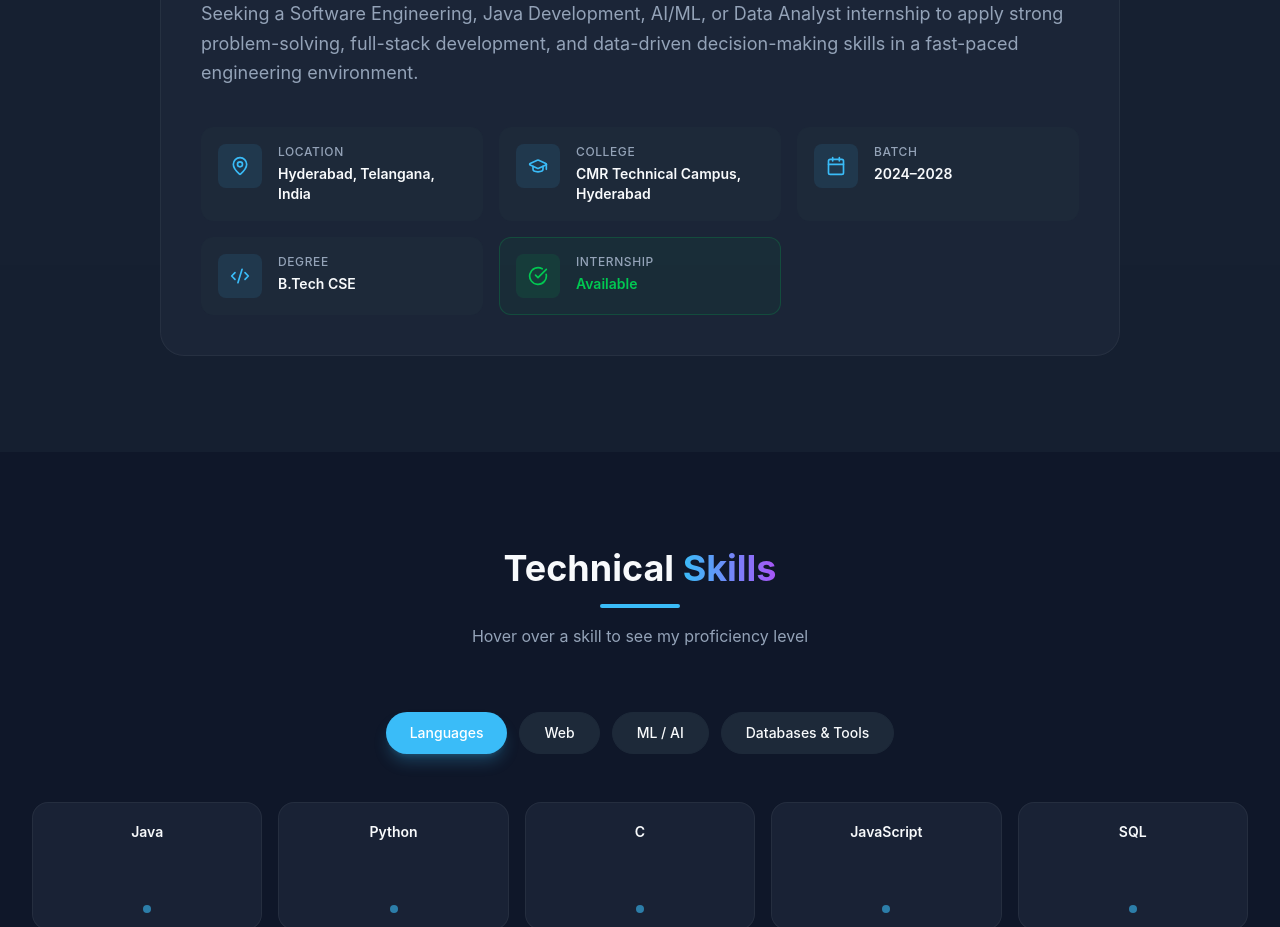
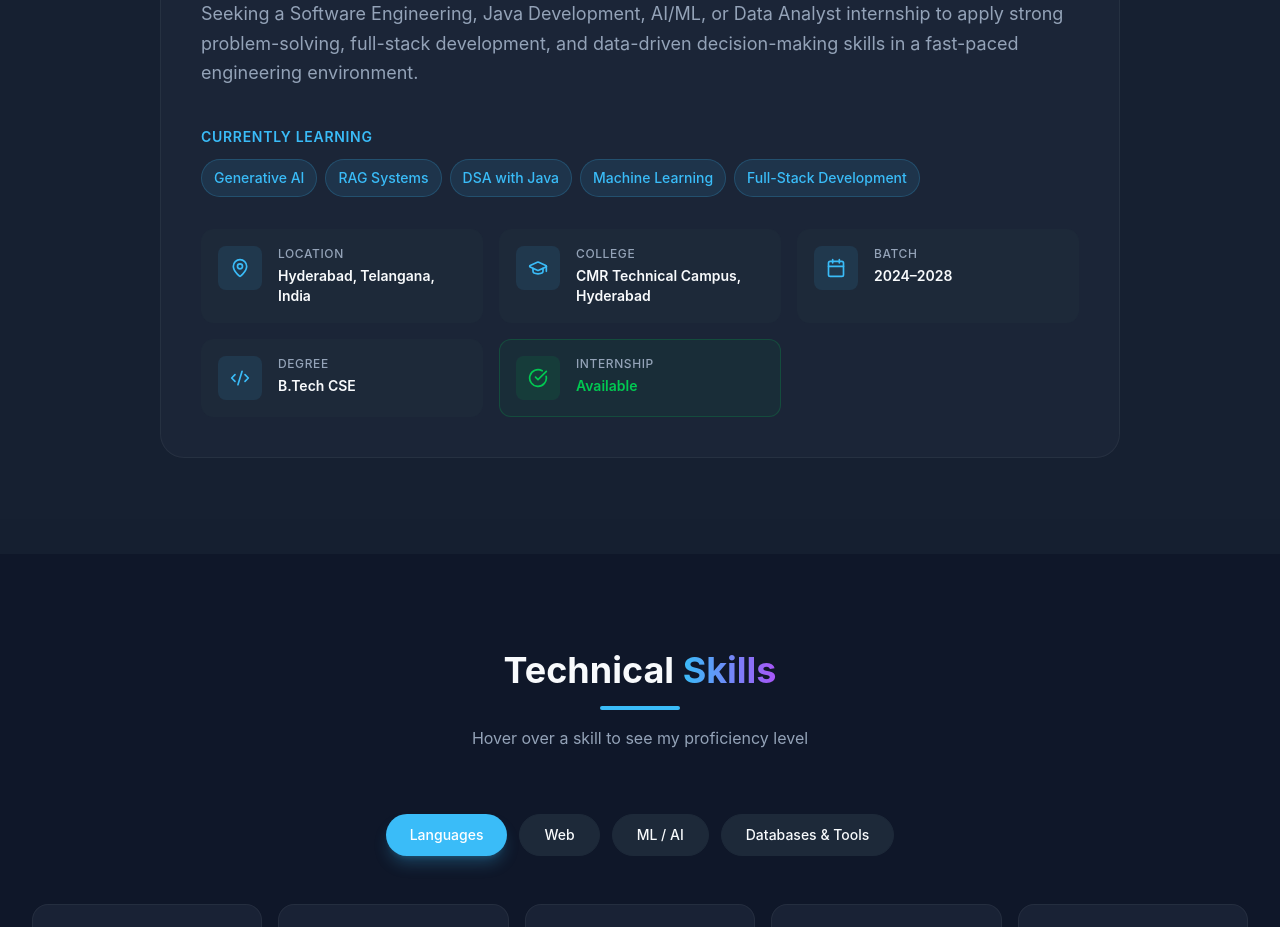
Before and after one commit to 247r1a05c2-b/portfolio, a React (Vite) app: page / in a window 1280 px wide. Shown: the part 1260-2187 px from the top of the page. Built offline with nearby package versions, Linux system fonts and the light colour scheme; no server answers.

Commit message:
Add current learning focus to About section

```diff
--- a/src/components/About.tsx
+++ b/src/components/About.tsx
@@ -34,6 +34,15 @@ export function About() {
             {PORTFOLIO_DATA.summary}
           </p>
 
+          <div className="mb-8">
+            <p className="text-sm font-semibold uppercase tracking-wider text-accent mb-3">Currently Learning</p>
+            <div className="flex flex-wrap gap-2">
+              {['Generative AI', 'RAG Systems', 'DSA with Java', 'Machine Learning', 'Full-Stack Development'].map(item => (
+                <span key={item} className="px-3 py-2 rounded-full bg-accent/10 text-accent border border-accent/20 text-sm font-medium">{item}</span>
+              ))}
+            </div>
+          </div>
+
           <div className="grid grid-cols-1 sm:grid-cols-2 md:grid-cols-3 gap-4">
             {quickFacts.map((fact, idx) => (
               <motion.div
```
